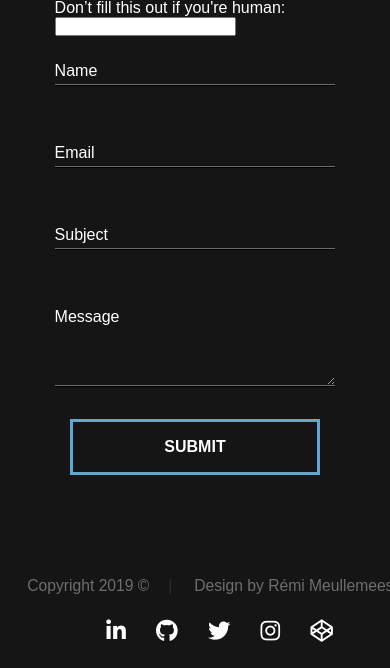
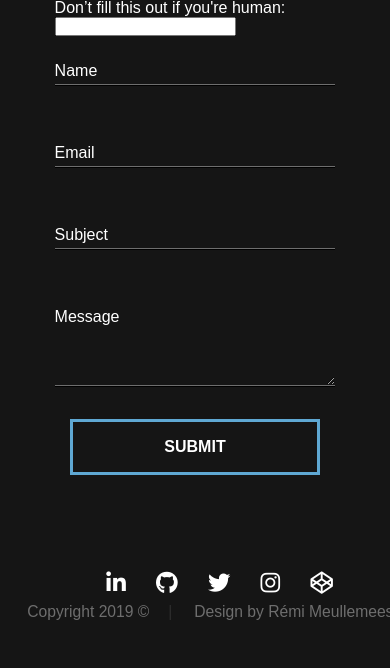
Before and after one commit to Remondo02/portfolio, a PHP site: page / in a window 390 px wide; the page is wider, and only the part inside the window is pictured. Shown: the part 4485-5153 px from the top of that part. Run offline with PHP 8.4, Linux system fonts and the light colour scheme; some libraries are stand-ins or nearby versions.

Commit message:
Reverse order on footer responsive

```diff
--- a/styles.css
+++ b/styles.css
@@ -811,6 +811,7 @@ Section Contact contact
   }
   .social__container__right {
     text-align: center;
+    grid-row: 1;
   }
 }
 
@@ -956,7 +957,6 @@ nav {
 .toggle .line3 {
   transform: rotate(45deg) translate(-5px, -7px);
 }
-
 #lightbox {
   position: fixed;
   z-index: 1000;
@@ -966,14 +966,12 @@ nav {
   background-color: rgba(0, 0, 0, 0.8);
   display: none;
 }
-
 #lightbox.active {
   display: flex;
   justify-content: center;
   align-items: center;
   flex-direction: column;
 }
-
 #lightbox img {
   max-height: 90%;
   max-width: 80%;
@@ -981,6 +979,3 @@ nav {
   background-color: black;
   border: 2px solid white;
 }
-
-#lightbox content {
-}
```
